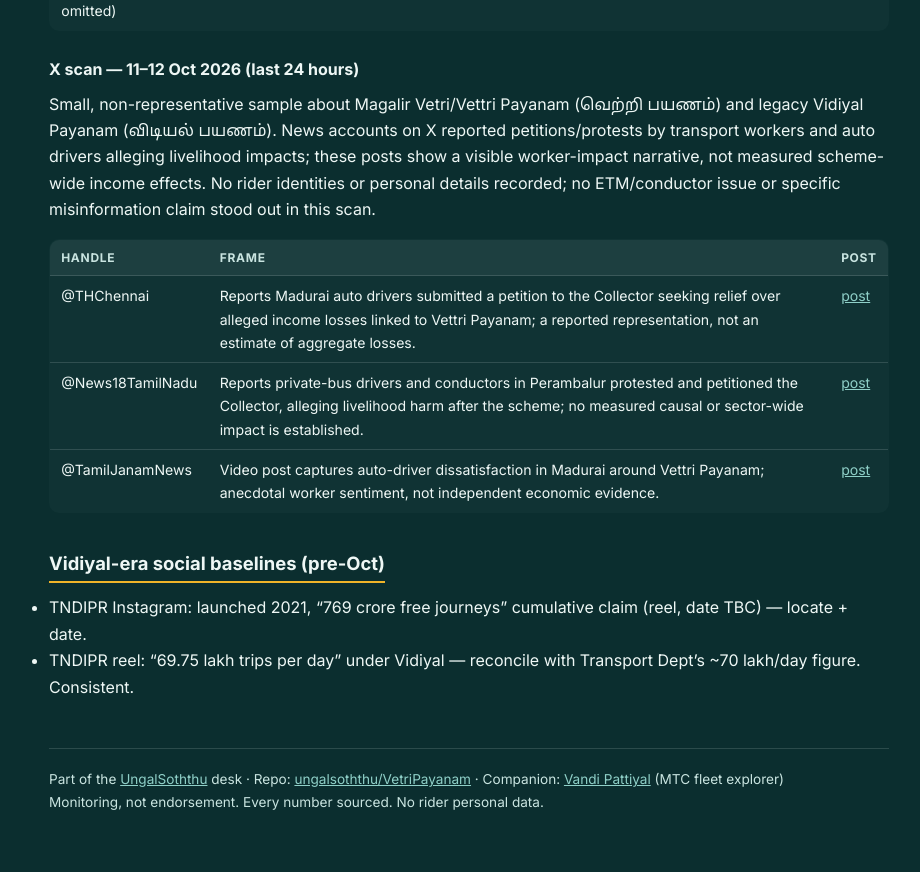
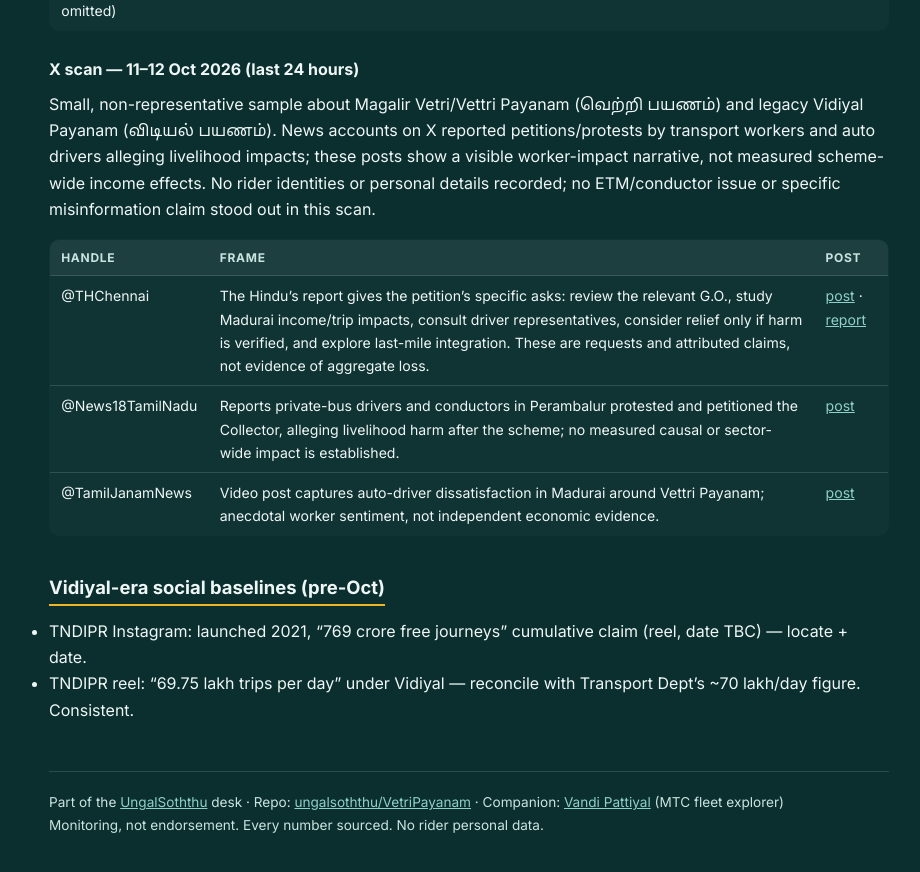
Before and after one commit to ungalsoththu/VetriPayanam, a Jekyll site: the page built from social/SOCIALLOG.md, in a window 1280 px wide and 900 px high, scrolled down 4724 px. Shown: the top 872 px of the window, without its empty margins (171-1091 px from the left). Built offline with Jekyll 4.4.1, drawn with Linux system fonts in a browser that asks for light colours.

Commit message:
daily watch 2026-10-13: update Madurai Vettri Payanam petition details

```diff
--- a/social/SOCIALLOG.md
+++ b/social/SOCIALLOG.md
@@ -126,7 +126,7 @@ Small, non-representative sample about Magalir Vetri/Vettri Payanam (வெற
 
 | Handle | Frame | Post |
 | --- | --- | --- |
-| @THChennai | Reports Madurai auto drivers submitted a petition to the Collector seeking relief over alleged income losses linked to Vettri Payanam; a reported representation, not an estimate of aggregate losses. | [post](https://x.com/THChennai/status/2109642631508824464) |
+| @THChennai | The Hindu’s report gives the petition’s specific asks: review the relevant G.O., study Madurai income/trip impacts, consult driver representatives, consider relief only if harm is verified, and explore last-mile integration. These are requests and attributed claims, not evidence of aggregate loss. | [post](https://x.com/THChennai/status/2109642631508824464) · [report](https://www.thehindu.com/news/cities/Madurai/madurai-autorickshaw-drivers-petition-collector-over-income-loss-from-vettri-payanam-bus-scheme/article71574967.ece) |
 | @News18TamilNadu | Reports private-bus drivers and conductors in Perambalur protested and petitioned the Collector, alleging livelihood harm after the scheme; no measured causal or sector-wide impact is established. | [post](https://x.com/News18TamilNadu/status/2109606465669587243) |
 | @TamilJanamNews | Video post captures auto-driver dissatisfaction in Madurai around Vettri Payanam; anecdotal worker sentiment, not independent economic evidence. | [post](https://x.com/TamilJanamNews/status/2109615069474508850) |
 
```
Also changed, not shown: news/NEWSLOG.md (+1 -1 lines).
